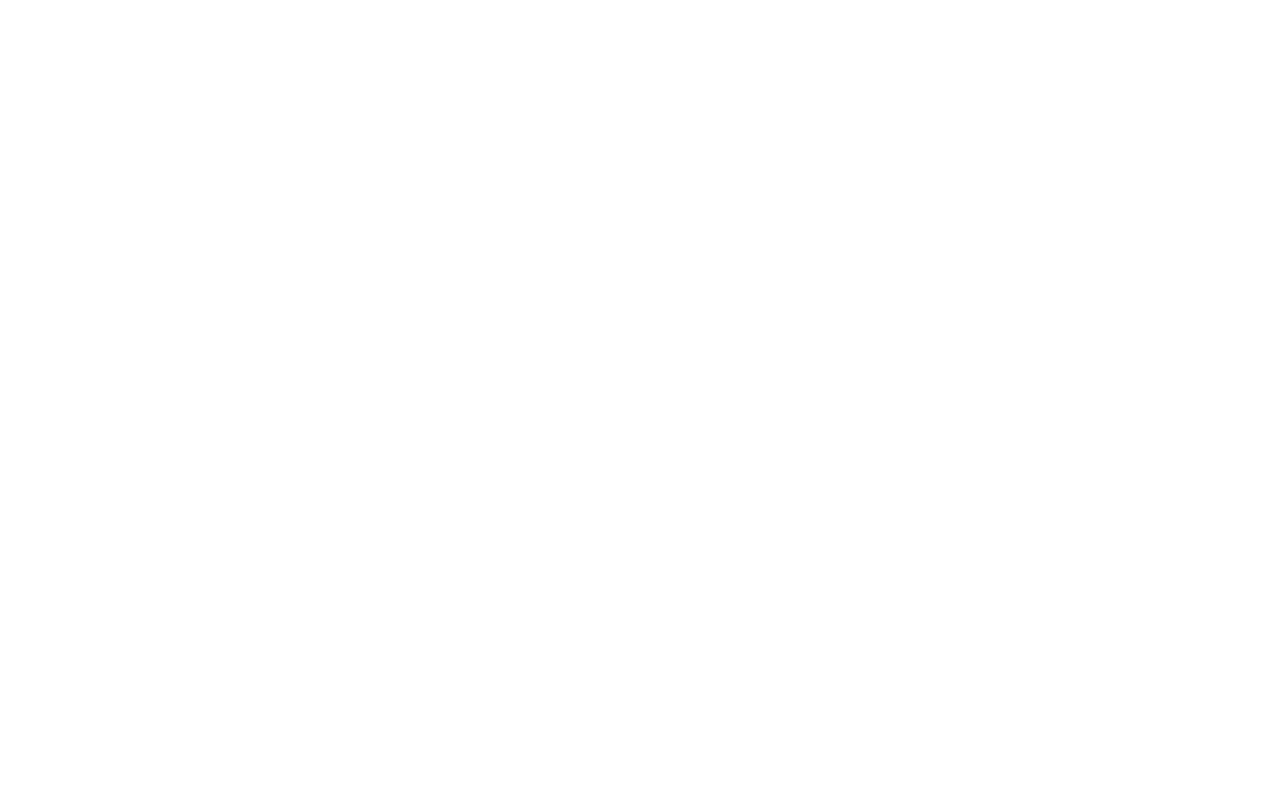
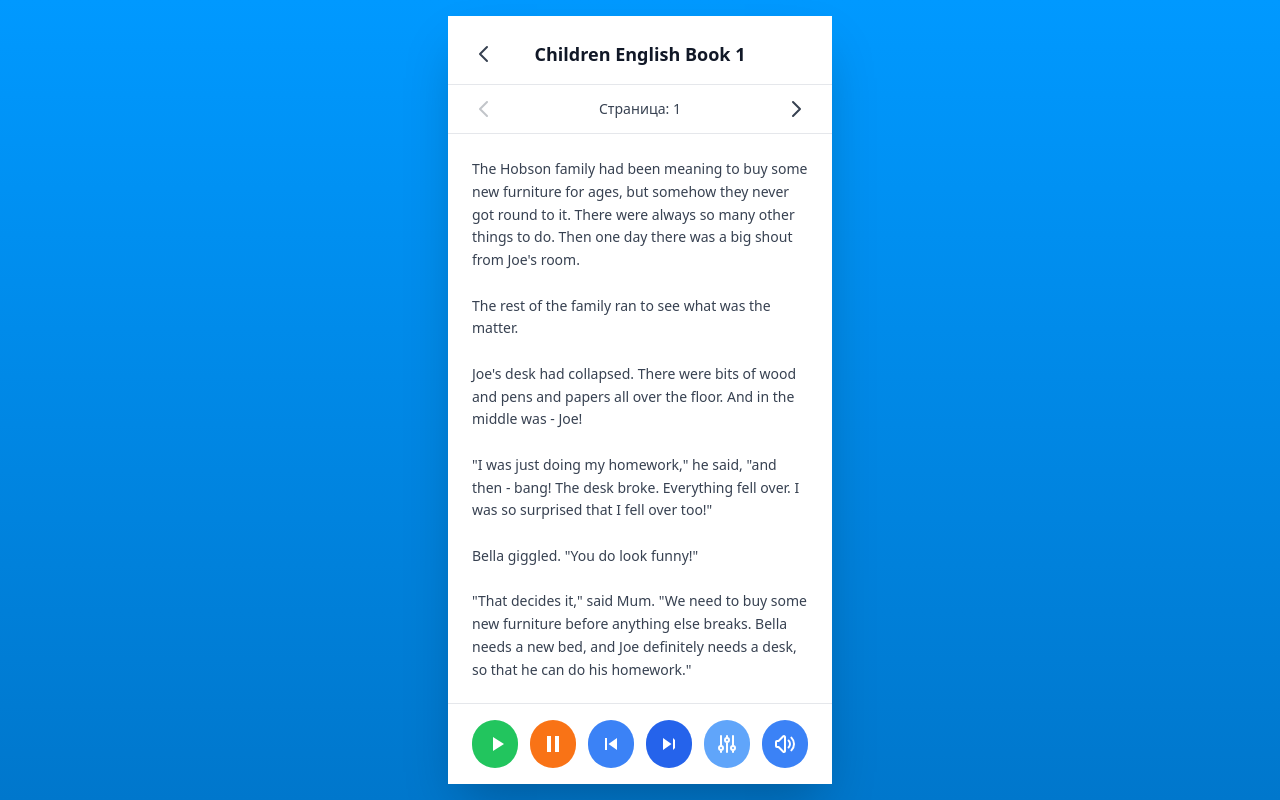
Before and after one commit to Alisher1707/children, a React (Vite) app: page /book/1/read in a window 1280 px wide. Before the commit this address had no page. Built offline with nearby package versions, Linux system fonts and the light colour scheme.

Commit message:
add new pages and improve code

```diff
--- a/src/App.jsx
+++ b/src/App.jsx
@@ -20,6 +20,7 @@ import Notes from './pages/Notes';
 import NoteDetail from './pages/NoteDetail';
 import AddNote from './pages/AddNote';
 import BookDetail from './pages/BookDetail';
+import BookReader from './pages/BookReader';
 
 function App() {
   return (
@@ -52,6 +53,7 @@ function App() {
         <Route path="/notes/:id" element={<NoteDetail />} />
         <Route path="/add-note" element={<AddNote />} />
         <Route path="/book/:id" element={<BookDetail />} />
+        <Route path="/book/:id/read" element={<BookReader />} />
       </Routes>
     </BrowserRouter>
   );
--- a/src/pages/BookDetail.jsx
+++ b/src/pages/BookDetail.jsx
@@ -107,7 +107,10 @@ const BookDetail = () => {
           </div>
 
           {/* Read Book Button */}
-          <button className="w-full bg-white text-blue-600 font-semibold py-3 rounded-lg hover:bg-gray-50 transition-colors">
+          <button
+            onClick={() => navigate(`/book/${id}/read`)}
+            className="w-full bg-white text-blue-600 font-semibold py-3 rounded-lg hover:bg-gray-50 transition-colors"
+          >
             Читать книгу
           </button>
         </div>
--- /dev/null
+++ b/src/pages/BookReader.jsx
@@ -0,0 +1,139 @@
+import { useState } from 'react';
+import { useNavigate, useParams } from 'react-router-dom';
+
+const BookReader = () => {
+  const navigate = useNavigate();
+  const { id } = useParams();
+  const [currentPage, setCurrentPage] = useState(1);
+  const totalPages = 10;
+
+  const pageContent = `The Hobson family had been meaning to buy some new furniture for ages, but somehow they never got round to it. There were always so many other things to do. Then one day there was a big shout from Joe's room.
+
+The rest of the family ran to see what was the matter.
+
+Joe's desk had collapsed. There were bits of wood and pens and papers all over the floor. And in the middle was - Joe!
+
+"I was just doing my homework," he said, "and then - bang! The desk broke. Everything fell over. I was so surprised that I fell over too!"
+
+Bella giggled. "You do look funny!"
+
+"That decides it," said Mum. "We need to buy some new furniture before anything else breaks. Bella needs a new bed, and Joe definitely needs a desk, so that he can do his homework."
+
+So that weekend, the family got up early, and set off for the big furniture store outside town.`;
+
+  const nextPage = () => {
+    if (currentPage < totalPages) {
+      setCurrentPage(currentPage + 1);
+    }
+  };
+
+  const prevPage = () => {
+    if (currentPage > 1) {
+      setCurrentPage(currentPage - 1);
+    }
+  };
+
+  return (
+    <div className="h-screen bg-gradient-to-b from-[#0099FF] to-[#0077CC] flex items-center justify-center p-4 overflow-hidden">
+      <div className="w-full max-w-sm bg-gray-100 shadow-2xl relative flex flex-col" style={{ height: 'calc(100vh - 2rem)' }}>
+        {/* Header */}
+        <div className="px-6 pt-6 pb-4 bg-white border-b border-gray-200 flex items-center justify-center">
+          <button
+            onClick={() => navigate(`/book/${id}`)}
+            className="absolute left-6 text-gray-700 hover:text-gray-900"
+          >
+            <svg className="w-6 h-6" fill="none" stroke="currentColor" viewBox="0 0 24 24">
+              <path strokeLinecap="round" strokeLinejoin="round" strokeWidth={2} d="M15 19l-7-7 7-7" />
+            </svg>
+          </button>
+          <h1 className="text-gray-900 text-lg font-semibold">
+            Children English Book {id}
+          </h1>
+        </div>
+
+        {/* Page Navigation */}
+        <div className="px-6 py-3 bg-white border-b border-gray-200 flex items-center justify-between">
+          <button
+            onClick={prevPage}
+            disabled={currentPage === 1}
+            className={`text-gray-700 ${currentPage === 1 ? 'opacity-30 cursor-not-allowed' : 'hover:text-gray-900'}`}
+          >
+            <svg className="w-6 h-6" fill="none" stroke="currentColor" viewBox="0 0 24 24">
+              <path strokeLinecap="round" strokeLinejoin="round" strokeWidth={2} d="M15 19l-7-7 7-7" />
+            </svg>
+          </button>
+
+          <span className="text-gray-700 text-sm font-medium">
+            Страница: {currentPage}
+          </span>
+
+          <button
+            onClick={nextPage}
+            disabled={currentPage === totalPages}
+            className={`text-gray-700 ${currentPage === totalPages ? 'opacity-30 cursor-not-allowed' : 'hover:text-gray-900'}`}
+          >
+            <svg className="w-6 h-6" fill="none" stroke="currentColor" viewBox="0 0 24 24">
+              <path strokeLinecap="round" strokeLinejoin="round" strokeWidth={2} d="M9 5l7 7-7 7" />
+            </svg>
+          </button>
+        </div>
+
+        {/* Content */}
+        <div className="flex-1 overflow-y-auto px-6 py-6 bg-white">
+          <div className="text-gray-700 text-sm leading-relaxed whitespace-pre-line">
+            {pageContent}
+          </div>
+        </div>
+
+        {/* Audio Controls */}
+        <div className="px-6 py-4 bg-white border-t border-gray-200">
+          <div className="flex items-center justify-center gap-3">
+            {/* Play button */}
+            <button className="w-12 h-12 rounded-full bg-green-500 flex items-center justify-center hover:bg-green-600 transition-colors">
+              <svg className="w-6 h-6 text-white ml-1" fill="currentColor" viewBox="0 0 24 24">
+                <path d="M8 5v14l11-7z" />
+              </svg>
+            </button>
+
+            {/* Pause button */}
+            <button className="w-12 h-12 rounded-full bg-orange-500 flex items-center justify-center hover:bg-orange-600 transition-colors">
+              <svg className="w-6 h-6 text-white" fill="currentColor" viewBox="0 0 24 24">
+                <path d="M6 4h4v16H6V4zm8 0h4v16h-4V4z" />
+              </svg>
+            </button>
+
+            {/* Previous button */}
+            <button className="w-12 h-12 rounded-full bg-blue-500 flex items-center justify-center hover:bg-blue-600 transition-colors">
+              <svg className="w-6 h-6 text-white" fill="currentColor" viewBox="0 0 24 24">
+                <path d="M6 6h2v12H6zm3.5 6l8.5 6V6z" />
+              </svg>
+            </button>
+
+            {/* Next button */}
+            <button className="w-12 h-12 rounded-full bg-blue-600 flex items-center justify-center hover:bg-blue-700 transition-colors">
+              <svg className="w-6 h-6 text-white" fill="currentColor" viewBox="0 0 24 24">
+                <path d="M16 18l2-2V8l-2-2v12zM6 6v12l8.5-6z" />
+              </svg>
+            </button>
+
+            {/* Settings button */}
+            <button className="w-12 h-12 rounded-full bg-blue-400 flex items-center justify-center hover:bg-blue-500 transition-colors">
+              <svg className="w-6 h-6 text-white" fill="none" stroke="currentColor" viewBox="0 0 24 24">
+                <path strokeLinecap="round" strokeLinejoin="round" strokeWidth={2} d="M12 6V4m0 2a2 2 0 100 4m0-4a2 2 0 110 4m-6 8a2 2 0 100-4m0 4a2 2 0 110-4m0 4v2m0-6V4m6 6v10m6-2a2 2 0 100-4m0 4a2 2 0 110-4m0 4v2m0-6V4" />
+              </svg>
+            </button>
+
+            {/* Volume button */}
+            <button className="w-12 h-12 rounded-full bg-blue-500 flex items-center justify-center hover:bg-blue-600 transition-colors">
+              <svg className="w-6 h-6 text-white" fill="none" stroke="currentColor" viewBox="0 0 24 24">
+                <path strokeLinecap="round" strokeLinejoin="round" strokeWidth={2} d="M15.536 8.464a5 5 0 010 7.072m2.828-9.9a9 9 0 010 12.728M5.586 15H4a1 1 0 01-1-1v-4a1 1 0 011-1h1.586l4.707-4.707C10.923 3.663 12 4.109 12 5v14c0 .891-1.077 1.337-1.707.707L5.586 15z" />
+              </svg>
+            </button>
+          </div>
+        </div>
+      </div>
+    </div>
+  );
+};
+
+export default BookReader;
--- a/src/pages/BookSelection.jsx
+++ b/src/pages/BookSelection.jsx
@@ -29,7 +29,7 @@ const BookSelection = () => {
         </button>
 
         {/* Header */}
-        <div className="px-8 pt-16 pb-4">
+        <div className="px-8 pt-16 pb-4 text-center">
           <h1 className="text-gray-900 text-xl font-semibold">
             {t('bookSelection.home')}
           </h1>
```
